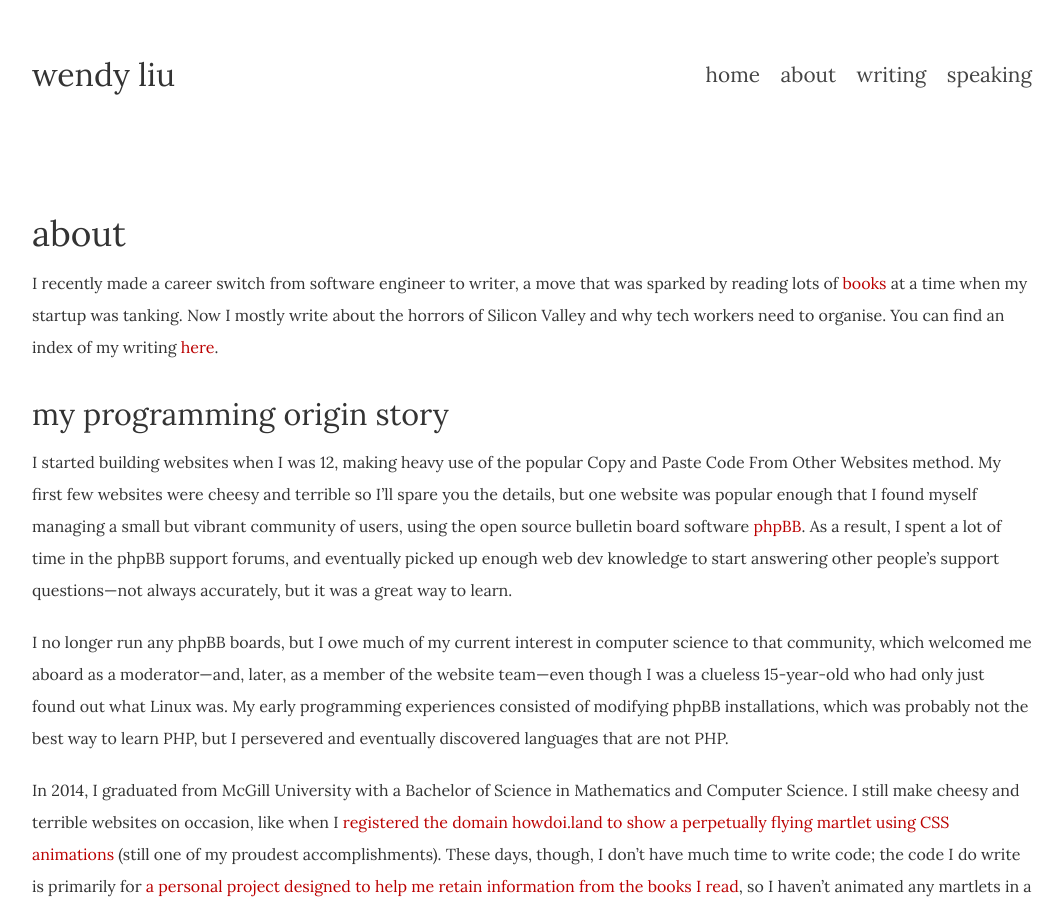
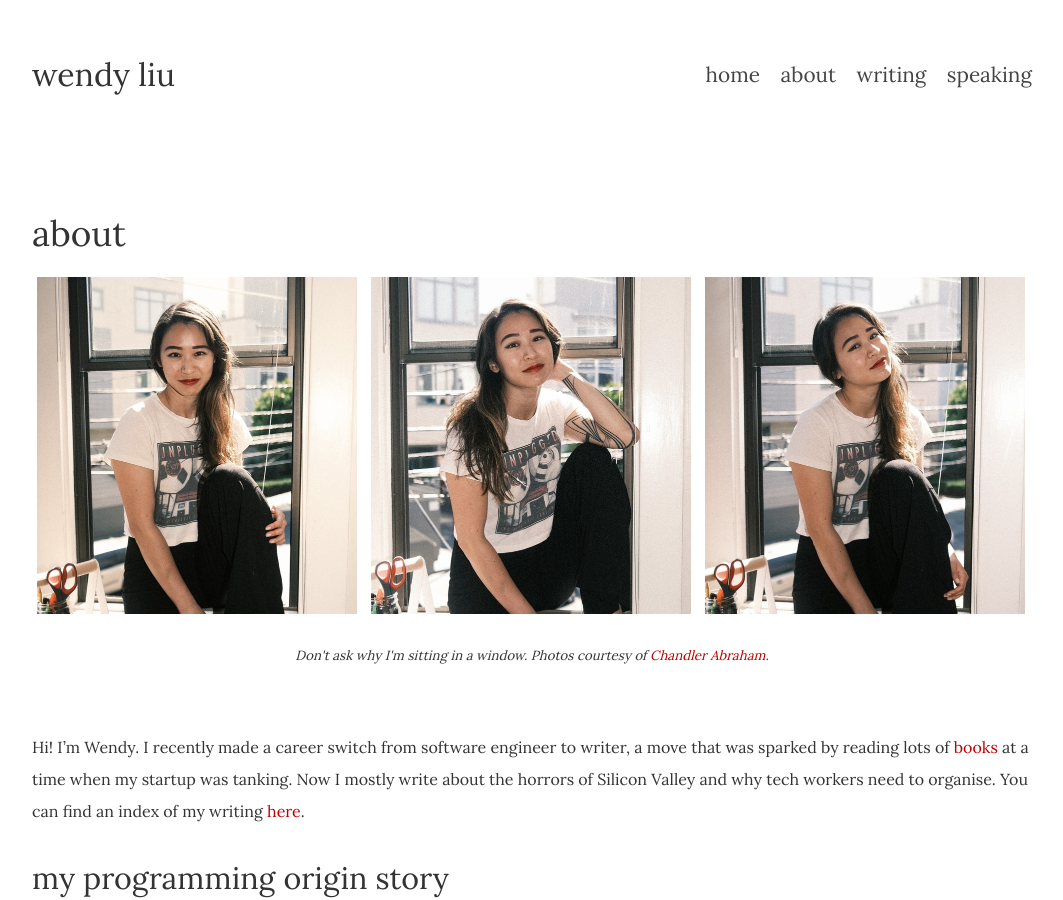
Before and after one commit to dellsystem/dellsystem.github.io, a Jekyll site: the page built from about.md, in a window 1280 px wide and 900 px high. Shown: the whole window, without its empty margins (108-1171 px from the left). Built offline with Jekyll 4.4.1, drawn with Linux system fonts in a browser that asks for light colours.

Commit message:
Add window photos to about page

```diff
--- /dev/null
+++ b/_includes/about_photos.html
@@ -0,0 +1,14 @@
+<div class="triple-grid">
+    <div class="column">
+        <img src="/img/me-window1.jpg" class="large-thumb" />
+    </div>
+    <div class="column">
+        <img src="/img/me-window2.jpg" class="large-thumb" />
+    </div>
+    <div class="column">
+        <img src="/img/me-window3.jpg" class="large-thumb" />
+    </div>
+</div>
+
+<h5 class="caption">Don't ask why I'm sitting in a window. Photos courtesy of <a href="https://cba.art/">Chandler Abraham</a>.</h5>
+<br />
--- a/about.md
+++ b/about.md
@@ -3,10 +3,9 @@ title: about
 layout: default
 ---
 
-I recently made a career switch from software engineer to writer, a move that
-was sparked by reading lots of [books] at a time when my startup was tanking.
-Now I mostly write about the horrors of Silicon Valley and why tech workers
-need to organise. You can find an index of my writing [here](/writing).
+{% include about_photos.html %}
+
+Hi! I'm Wendy. I recently made a career switch from software engineer to writer, a move that was sparked by reading lots of [books] at a time when my startup was tanking. Now I mostly write about the horrors of Silicon Valley and why tech workers need to organise. You can find an index of my writing [here](/writing).
 
 my programming origin story
 ---------------------------
```
Also changed, not shown: img/me-window1.jpg (added), img/me-window2.jpg (added), img/me-window3.jpg (added).
